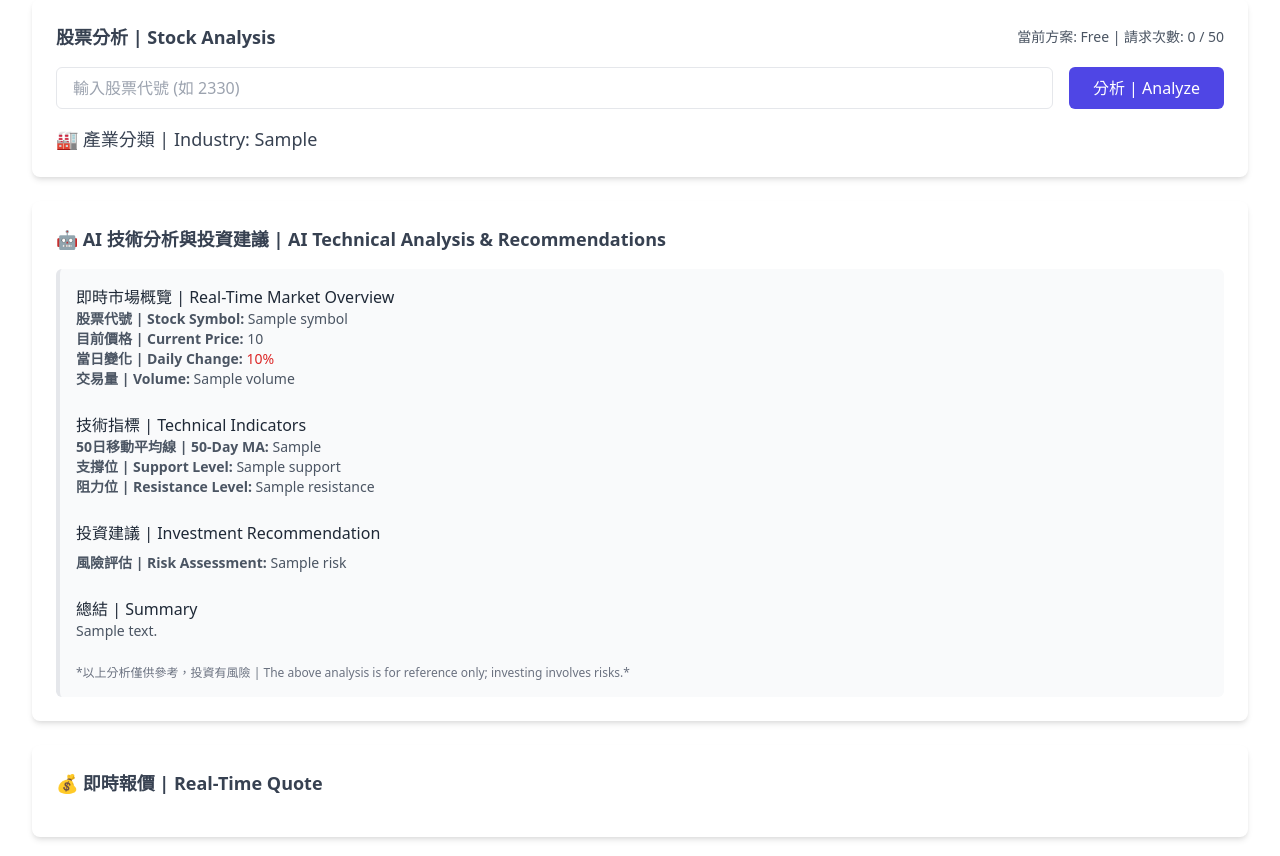
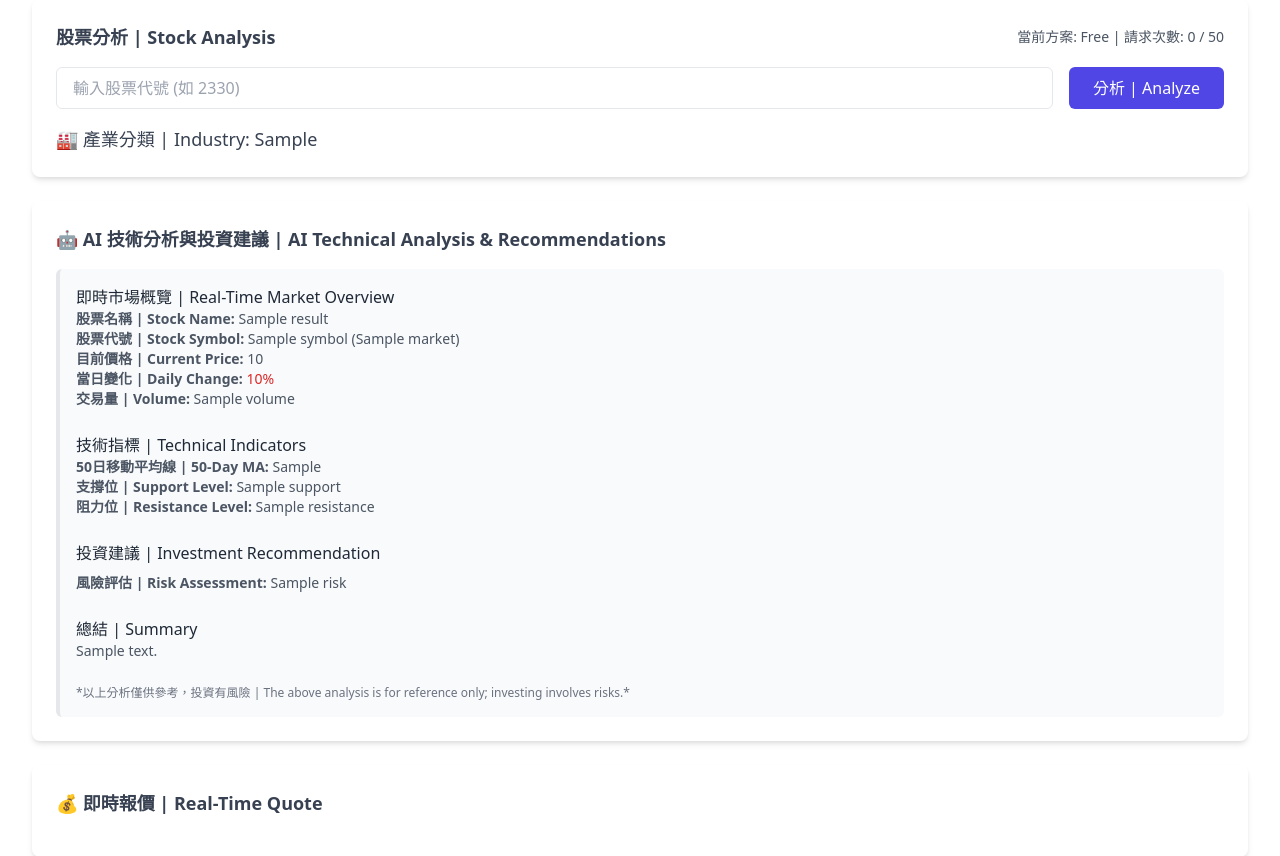
Before and after one commit to shiue2000/market-pulse-vibe-tw, a Flask app: template templates/index.html in a window 1280 px wide. Shown: the part 325-1181 px from the top of the page. Run offline with Flask 3, Linux system fonts and the light colour scheme; the template is opened without the code that fills it: most values are stand-ins (such as "Sample title", 1, 10 or a date in 2020); parts of the project's set-up code (start-up, migrations or seed data) failed here and were passed over; some libraries are stand-ins or nearby versions.

Commit message:
Update index.html

```diff
--- a/templates/index.html
+++ b/templates/index.html
@@ -93,7 +93,8 @@
                     <div>
                         <h4 class="text-base font-medium text-gray-800">即時市場概覽 | Real-Time Market Overview</h4>
                         <p class="text-sm text-gray-600">
-                            <span class="font-semibold">股票代號 | Stock Symbol:</span> {{ result.symbol }}<br>
+                            <span class="font-semibold">股票名稱 | Stock Name:</span> {{ result.stock_name | default('Unknown') }}<br>
+                            <span class="font-semibold">股票代號 | Stock Symbol:</span> {{ result.symbol }} ({{ result.market | default('上市') }})<br>
                             <span class="font-semibold">目前價格 | Current Price:</span> {{ result.quote.current_price | default('N/A') }}<br>
                             <span class="font-semibold">當日變化 | Daily Change:</span>
                             {% if result.quote.daily_change is defined and result.quote.daily_change is not none %}
```
